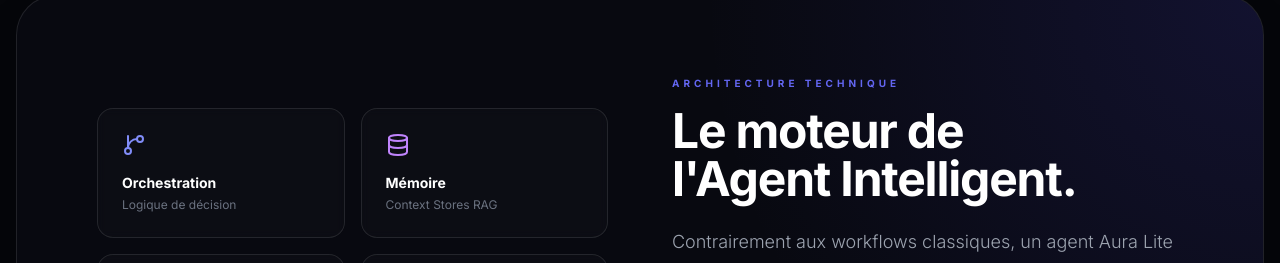
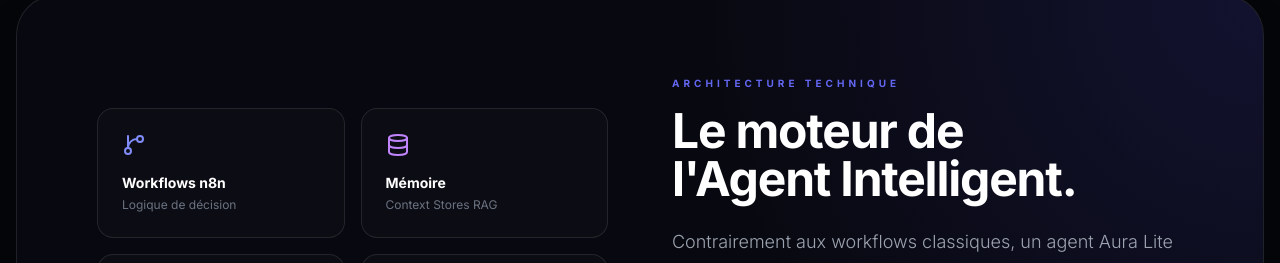
Before and after one commit to outilnoeporchiercizairepro/aura-lite, a React (Vite) app: page / in a window 1280 px wide. Shown: the part 1610-1873 px from the top of the page. Built offline with nearby package versions, Linux system fonts and the light colour scheme.

Commit message:
Updated App.tsx

```diff
--- a/App.tsx
+++ b/App.tsx
@@ -210,7 +210,7 @@ export default function App() {
             <div className="order-2 lg:order-1">
               <div className="grid grid-cols-2 gap-4">
                 {[
-                  { icon: <GitBranch className="text-indigo-400" />, title: "Orchestration", desc: "Logique de décision" },
+                  { icon: <GitBranch className="text-indigo-400" />, title: "Workflows n8n", desc: "Logique de décision" },
                   { icon: <Database className="text-purple-400" />, title: "Mémoire", desc: "Context Stores RAG" },
                   { icon: <Terminal className="text-cyan-400" />, title: "Tools", desc: "APIs & Functions" },
                   { icon: <Network className="text-blue-400" />, title: "Systèmes", desc: "Flux Multi-Agents" }
```
